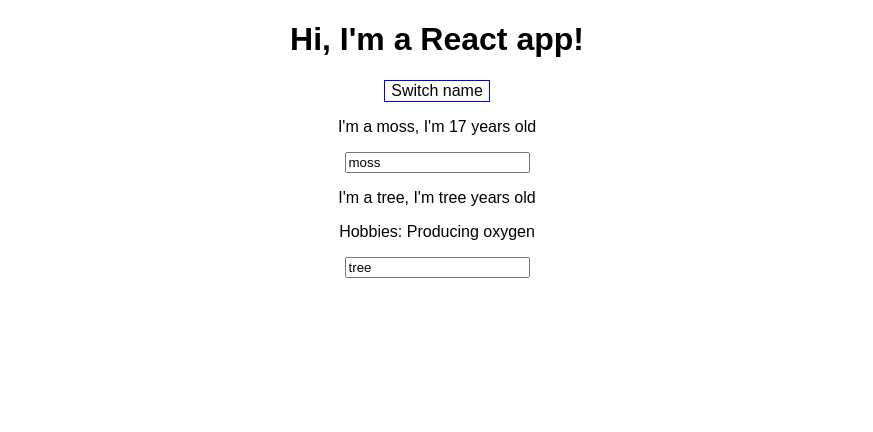
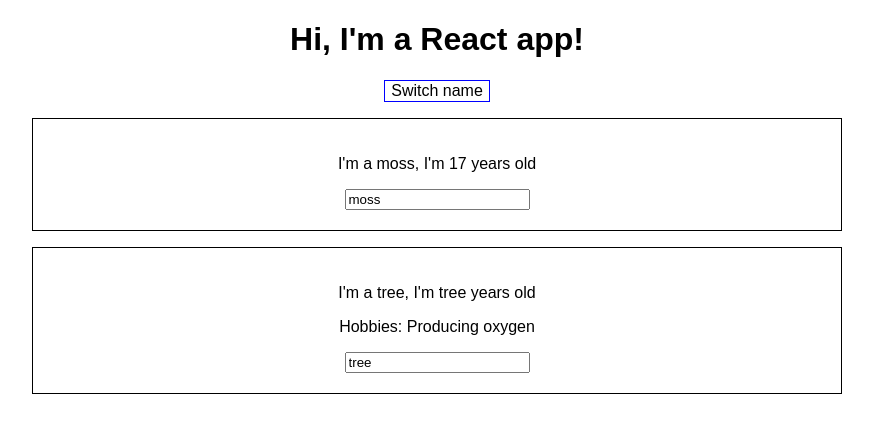
Before and after one commit to Mossie93/react-complete-guide, a React (Create React App) app: page / in a window 1280 px wide. Shown: the top 432 px of the page, without its empty margins (203-1076 px from the left). Built offline with nearby package versions, Linux system fonts and the light colour scheme.

Commit message:
Fun with styling file

```diff
--- /dev/null
+++ b/src/Person/Person.css
@@ -0,0 +1,6 @@
+.Person {
+  border: 1px solid black;
+  padding: 20px;
+  width: 60%;
+  margin: 16px auto;
+}
--- a/src/Person/Person.js
+++ b/src/Person/Person.js
@@ -1,8 +1,9 @@
 import React from 'react';
+import './Person.css';
 
 const person = (props) => {
   return (
-    <div>
+    <div className="Person">
       <p onClick={props.click}>I'm a {props.name}, I'm {props.age} years old</p>
       <p>{props.children}</p>
       <input type="text" onChange={props.changed} value={props.name}></input>
```
